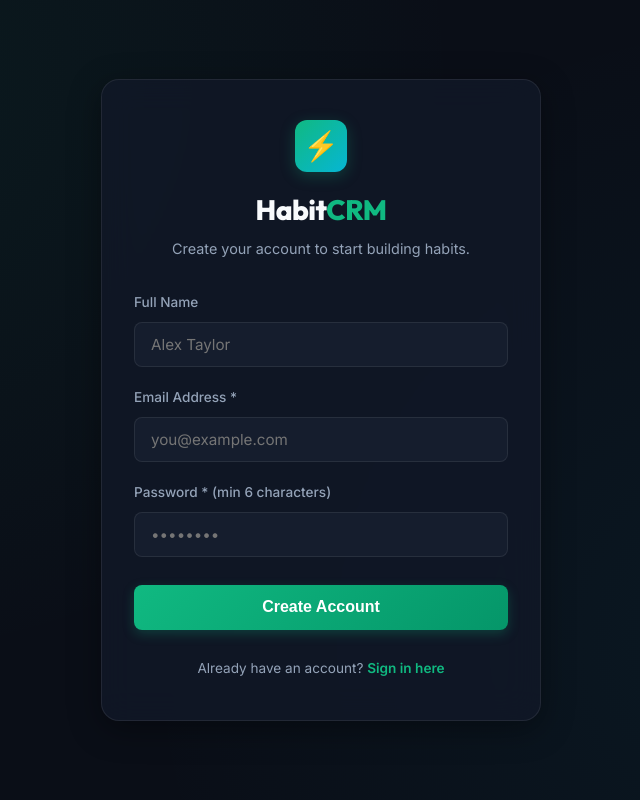
After one commit to iamshaneofc/Habit_CRM, a FastAPI app: template templates/register.html in a window 1280 px wide. The commit adds this page. Shown: the whole page, without its empty margins (319-959 px from the left). Run offline with FastAPI, Linux system fonts and the light colour scheme; the template is opened without the code that fills it, so the values that code supplies are empty.

Commit message:
feat(auth): add user authentication, bcrypt hashing, JWT session cookies, and protected routes

```diff
--- a/main.py
+++ b/main.py
@@ -4,7 +4,7 @@ from typing import Optional, List
 from contextlib import asynccontextmanager
 
 from fastapi import FastAPI, Depends, Request, HTTPException, Form
-from fastapi.responses import HTMLResponse, JSONResponse
+from fastapi.responses import HTMLResponse, JSONResponse, RedirectResponse
 from fastapi.staticfiles import StaticFiles
 from fastapi.templating import Jinja2Templates
 from pydantic import BaseModel, Field
@@ -13,7 +13,9 @@ from sqlalchemy.orm import Session
 from config import config
 import database
 from database import Base, get_db, check_and_stabilize_db
-from models import Habit, HabitLog
+from models import Habit, HabitLog, User
+import auth
+from auth import get_current_user, get_current_user_optional, SESSION_COOKIE_NAME
 from seed_data import seed_default_habits
 import services
 
@@ -60,6 +62,15 @@ templates = Jinja2Templates(directory="templates")
 # ========================================================
 # Pydantic Schemas for API Requests
 # ========================================================
+class LoginRequest(BaseModel):
+    email: str
+    password: str
+
+class RegisterRequest(BaseModel):
+    email: str
+    password: str = Field(..., min_length=6)
+    full_name: Optional[str] = None
+
 class ToggleRequest(BaseModel):
     habit_id: int
     date: str  # YYYY-MM-DD
@@ -84,18 +95,40 @@ class HabitUpdateRequest(BaseModel):
 # ========================================================
 # Web Pages
 # ========================================================
+@app.get("/login", response_class=HTMLResponse)
+async def login_page(request: Request, current_user: Optional[User] = Depends(get_current_user_optional)):
+    if current_user:
+        return RedirectResponse(url="/", status_code=303)
+    return templates.TemplateResponse("login.html", {"request": request})
+
+@app.get("/register", response_class=HTMLResponse)
+async def register_page(request: Request, current_user: Optional[User] = Depends(get_current_user_optional)):
+    if current_user:
+        return RedirectResponse(url="/", status_code=303)
+    return templates.TemplateResponse("register.html", {"request": request})
+
+@app.get("/logout")
+async def logout_redirect():
+    response = RedirectResponse(url="/login", status_code=303)
+    response.delete_cookie(SESSION_COOKIE_NAME)
+    return response
+
 @app.get("/", response_class=HTMLResponse)
 async def dashboard_page(
     request: Request,
     week_date: Optional[str] = None,
     month: Optional[int] = None,
     year: Optional[int] = None,
+    current_user: Optional[User] = Depends(get_current_user_optional),
     db: Session = Depends(get_db)
 ):
     """
     Main Habit Tracking Dashboard.
-    Shows the current Monday-to-Sunday view, month filters, streak metrics, and visual charts.
+    Requires authentication; redirects unauthenticated visitors to /login.
     """
+    if not current_user:
+        return RedirectResponse(url="/login", status_code=303)
+
     today = date.today()
     target_dt = today
 
@@ -126,6 +159,7 @@ async def dashboard_page(
 
     return templates.TemplateResponse("index.html", {
         "request": request,
+        "current_user": current_user,
         "grid": grid,
         "monthly_stats": monthly_stats,
         "db_info": db_info,
@@ -136,10 +170,89 @@ async def dashboard_page(
     })
 
 # ========================================================
-# REST API Endpoints
+# REST API Endpoints: Authentication
+# ========================================================
+@app.post("/api/auth/register")
+async def register_api(payload: RegisterRequest, db: Session = Depends(get_db)):
+    """Registers a new user account."""
+    clean_email = payload.email.lower().strip()
+    existing = db.query(User).filter(User.email == clean_email).first()
+    if existing:
+        raise HTTPException(status_code=400, detail="An account with this email already exists.")
+
+    user = User(
+        email=clean_email,
+        hashed_password=auth.hash_password(payload.password),
+        full_name=payload.full_name.strip() if payload.full_name else None,
+        is_active=True
+    )
+    db.add(user)
+    db.commit()
+    db.refresh(user)
+
+    token = auth.create_access_token({"sub": str(user.id), "email": user.email})
+    response = JSONResponse({
+        "success": True,
+        "message": "Account created successfully.",
+        "token": token,
+        "user": user.to_dict()
+    })
+    response.set_cookie(
+        key=SESSION_COOKIE_NAME,
+        value=token,
+        httponly=True,
+        samesite="lax",
+        max_age=7 * 24 * 3600
+    )
+    return response
+
+@app.post("/api/auth/login")
+async def login_api(payload: LoginRequest, db: Session = Depends(get_db)):
+    """Authenticates a user and issues an HTTP-only session cookie and JWT."""
+    clean_email = payload.email.lower().strip()
+    user = db.query(User).filter(User.email == clean_email).first()
+    if not user or not auth.verify_password(payload.password, user.hashed_password):
+        raise HTTPException(status_code=401, detail="Invalid email or password.")
+    if not user.is_active:
+        raise HTTPException(status_code=403, detail="Account is deactivated.")
+
+    token = auth.create_access_token({"sub": str(user.id), "email": user.email})
+    response = JSONResponse({
+        "success": True,
+        "message": "Signed in successfully.",
+        "token": token,
+        "user": user.to_dict()
+    })
+    response.set_cookie(
+        key=SESSION_COOKIE_NAME,
+        value=token,
+        httponly=True,
+        samesite="lax",
+        max_age=7 * 24 * 3600
+    )
+    return response
+
+@app.post("/api/auth/logout")
+async def logout_api():
+    """Clears the session cookie."""
+    response = JSONResponse({"success": True, "message": "Signed out successfully."})
+    response.delete_cookie(SESSION_COOKIE_NAME)
+    return response
+
+@app.get("/api/auth/me")
+async def get_me(current_user: User = Depends(get_current_user)):
+    """Returns details for the currently authenticated user."""
+    return {"success": True, "user": current_user.to_dict()}
+
+# ========================================================
+# REST API Endpoints: Habits
 # ========================================================
 @app.post("/api/habits/toggle")
-async def toggle_habit_day(payload: ToggleRequest, db: Session = Depends(get_db)):
+async def toggle_habit_day(
+    payload: ToggleRequest,
+    current_user: User = Depends(get_current_user),
+    db: Session = Depends(get_db)
+):
     """
     Toggles completion tick for a habit on a specific date.
     Returns the new state, streak count, and daily completion % for instant UI update.
@@ -198,13 +311,20 @@ async def toggle_habit_day(payload: ToggleRequest, db: Session = Depends(get_db)
     }
 
 @app.get("/api/habits")
-async def get_habits(db: Session = Depends(get_db)):
+async def get_habits(
+    current_user: User = Depends(get_current_user),
+    db: Session = Depends(get_db)
+):
     """Fetch all habits."""
     habits = db.query(Habit).order_by(Habit.display_order.asc(), Habit.id.asc()).all()
     return [h.to_dict() for h in habits]
 
 @app.post("/api/habits")
-async def create_habit(payload: HabitCreateRequest, db: Session = Depends(get_db)):
+async def create_habit(
+    payload: HabitCreateRequest,
+    current_user: User = Depends(get_current_user),
+    db: Session = Depends(get_db)
+):
     """Add a new custom habit."""
     habit = Habit(
         name=payload.name,
@@ -221,7 +341,12 @@ async def create_habit(payload: HabitCreateRequest, db: Session = Depends(get_db
     return {"success": True, "habit": habit.to_dict()}
 
 @app.put("/api/habits/{habit_id}")
-async def update_habit(habit_id: int, payload: HabitUpdateRequest, db: Session = Depends(get_db)):
+async def update_habit(
+    habit_id: int,
+    payload: HabitUpdateRequest,
+    current_user: User = Depends(get_current_user),
+    db: Session = Depends(get_db)
+):
     """Change / customize an existing habit."""
     habit = db.query(Habit).filter(Habit.id == habit_id).first()
     if not habit:
@@ -247,7 +372,11 @@ async def update_habit(habit_id: int, payload: HabitUpdateRequest, db: Session =
     return {"success": True, "habit": habit.to_dict()}
 
 @app.delete("/api/habits/{habit_id}")
-async def delete_habit(habit_id: int, db: Session = Depends(get_db)):
+async def delete_habit(
+    habit_id: int,
+    current_user: User = Depends(get_current_user),
+    db: Session = Depends(get_db)
+):
     """Delete a habit and its associated logs."""
     habit = db.query(Habit).filter(Habit.id == habit_id).first()
     if not habit:
@@ -257,13 +386,20 @@ async def delete_habit(habit_id: int, db: Session = Depends(get_db)):
     return {"success": True, "message": f"Habit '{habit.name}' deleted"}
 
 @app.post("/api/habits/reset-defaults")
-async def reset_default_habits(db: Session = Depends(get_db)):
+async def reset_default_habits(
+    current_user: User = Depends(get_current_user),
+    db: Session = Depends(get_db)
+):
     """Reset to the original 10 default habits."""
     seed_default_habits(db, force=True, seed_sample_logs=True)
     return {"success": True, "message": "Reset to 10 default habits successfully"}
 
 @app.get("/api/charts/weekly-data")
-async def get_weekly_chart_data(week_date: Optional[str] = None, db: Session = Depends(get_db)):
+async def get_weekly_chart_data(
+    week_date: Optional[str] = None,
+    current_user: User = Depends(get_current_user),
+    db: Session = Depends(get_db)
+):
     """Returns day-by-day Monday through Sunday completion data for Chart.js."""
     target_dt = date.fromisoformat(week_date) if week_date else date.today()
     grid = services.get_weekly_grid(db, target_dt)
--- a/requirements.txt
+++ b/requirements.txt
@@ -9,3 +9,5 @@ psycopg2-binary>=2.9.9
 pymysql>=1.1.0
 requests>=2.31.0
 alembic>=1.13.0
+bcrypt>=4.0.0
+pyjwt>=2.8.0
--- a/templates/index.html
+++ b/templates/index.html
@@ -46,6 +46,12 @@
                 <button class="btn btn-secondary" id="btn-manage-habits" onclick="openManageModal()">
                     ⚙️ Manage Habits
                 </button>
+                {% if current_user %}
+                <div class="user-pill-badge" id="user-badge" title="{{ current_user.email }}">
+                    <span class="user-pill-name">{{ current_user.full_name or current_user.email.split('@')[0] }}</span>
+                    <a href="/logout" class="btn-logout" id="btn-logout" title="Sign Out">Sign Out</a>
+                </div>
+                {% endif %}
             </div>
         </div>
     </header>
--- /dev/null
+++ b/templates/register.html
@@ -0,0 +1,189 @@
+<!DOCTYPE html>
+<html lang="en">
+<head>
+    <meta charset="UTF-8">
+    <meta name="viewport" content="width=device-width, initial-scale=1.0">
+    <title>Create Account — Habit CRM</title>
+    <meta name="description" content="Create your personal Habit CRM account to begin tracking daily consistency.">
+    <!-- Google Fonts: Inter & Outfit -->
+    <link rel="preconnect" href="https://fonts.googleapis.com">
+    <link rel="preconnect" href="https://fonts.gstatic.com" crossorigin>
+    <link href="https://fonts.googleapis.com/css2?family=Inter:wght@300;400;500;600;700&family=Outfit:wght@600;700;800&display=swap" rel="stylesheet">
+    <link rel="stylesheet" href="/static/css/style.css">
+    <style>
+        .auth-container {
+            min-height: 100vh;
+            display: flex;
+            align-items: center;
+            justify-content: center;
+            padding: 1.5rem;
+        }
+        .auth-card {
+            width: 100%;
+            max-width: 440px;
+            padding: 2.5rem 2rem;
+            border-radius: var(--radius-lg);
+            border: 1px solid var(--border-color);
+            background: var(--bg-card);
+            backdrop-filter: blur(16px);
+            -webkit-backdrop-filter: blur(16px);
+            box-shadow: var(--shadow-glass);
+        }
+        .auth-header {
+            text-align: center;
+            margin-bottom: 2rem;
+        }
+        .auth-logo {
+            width: 52px;
+            height: 52px;
+            margin: 0 auto 1rem;
+            background: linear-gradient(135deg, var(--accent-emerald), var(--accent-cyan));
+            border-radius: var(--radius-md);
+            display: flex;
+            align-items: center;
+            justify-content: center;
+            font-size: 1.8rem;
+            box-shadow: 0 4px 15px var(--accent-emerald-glow);
+        }
+        .auth-title {
+            font-size: 1.75rem;
+            font-weight: 800;
+            color: var(--text-primary);
+            margin-bottom: 0.25rem;
+        }
+        .auth-title span {
+            color: var(--accent-emerald);
+        }
+        .auth-sub {
+            color: var(--text-secondary);
+            font-size: 0.9rem;
+        }
+        .auth-error {
+            background: rgba(244, 63, 94, 0.15);
+            border: 1px solid rgba(244, 63, 94, 0.4);
+            color: #fca5a5;
+            padding: 0.75rem 1rem;
+            border-radius: var(--radius-sm);
+            margin-bottom: 1.25rem;
+            font-size: 0.85rem;
+            display: none;
+        }
+        .auth-field {
+            margin-bottom: 1.25rem;
+        }
+        .auth-label {
+            display: block;
+            margin-bottom: 0.5rem;
+            font-size: 0.85rem;
+            font-weight: 500;
+            color: var(--text-secondary);
+        }
+        .auth-input {
+            width: 100%;
+            padding: 0.75rem 1rem;
+            border-radius: var(--radius-sm);
+            border: 1px solid var(--border-color);
+            background: var(--bg-input);
+            color: var(--text-primary);
+            font-size: 0.95rem;
+            font-family: inherit;
+            transition: var(--transition);
+        }
+        .auth-input:focus {
+            outline: none;
+            border-color: var(--border-focus);
+            box-shadow: 0 0 0 3px var(--accent-emerald-glow);
+        }
+        .auth-btn {
+            width: 100%;
+            padding: 0.85rem;
+            margin-top: 0.5rem;
+            font-size: 1rem;
+            font-weight: 600;
+        }
+        .auth-footer {
+            margin-top: 1.75rem;
+            text-align: center;
+            font-size: 0.85rem;
+            color: var(--text-secondary);
+        }
+        .auth-footer a {
+            color: var(--accent-emerald);
+            text-decoration: none;
+            font-weight: 600;
+        }
+        .auth-footer a:hover {
+            text-decoration: underline;
+        }
+    </style>
+</head>
+<body class="dark-theme">
+    <div class="auth-container">
+        <div class="auth-card">
+            <div class="auth-header">
+                <div class="auth-logo">⚡</div>
+                <h1 class="auth-title">Habit<span>CRM</span></h1>
+                <p class="auth-sub">Create your account to start building habits.</p>
+            </div>
+
+            <div id="auth-error-box" class="auth-error"></div>
+
+            <form id="register-form" onsubmit="handleRegister(event)">
+                <div class="auth-field">
+                    <label for="full_name" class="auth-label">Full Name</label>
+                    <input type="text" id="full_name" class="auth-input" placeholder="Alex Taylor" autocomplete="name">
+                </div>
+
+                <div class="auth-field">
+                    <label for="email" class="auth-label">Email Address *</label>
+                    <input type="email" id="email" class="auth-input" required placeholder="you@example.com" autocomplete="email">
+                </div>
+
+                <div class="auth-field">
+                    <label for="password" class="auth-label">Password * (min 6 characters)</label>
+                    <input type="password" id="password" class="auth-input" required minlength="6" placeholder="••••••••" autocomplete="new-password">
+                </div>
+
+                <button type="submit" class="btn btn-primary auth-btn" id="reg-btn">Create Account</button>
+            </form>
+
+            <div class="auth-footer">
+                Already have an account? <a href="/login">Sign in here</a>
+            </div>
+        </div>
+    </div>
+
+    <script>
+        async function handleRegister(e) {
+            e.preventDefault();
+            const fullName = document.getElementById("full_name").value.trim();
+            const email = document.getElementById("email").value.trim();
+            const password = document.getElementById("password").value;
+            const errBox = document.getElementById("auth-error-box");
+            const btn = document.getElementById("reg-btn");
+
+            errBox.style.display = "none";
+            btn.disabled = true;
+            btn.textContent = "Creating account...";
+
+            try {
+                const res = await fetch("/api/auth/register", {
+                    method: "POST",
+                    headers: { "Content-Type": "application/json" },
+                    body: JSON.stringify({ email, password, full_name: fullName })
+                });
+                const data = await res.json();
+                if (!res.ok) {
+                    throw new Error(data.detail || "Registration failed");
+                }
+                window.location.href = "/";
+            } catch (err) {
+                errBox.textContent = err.message;
+                errBox.style.display = "block";
+                btn.disabled = false;
+                btn.textContent = "Create Account";
+            }
+        }
+    </script>
+</body>
+</html>
```
Also changed, not shown: PHASE_1_STATUS.md (+2 -2 lines), alembic/versions/e0c9f3d4842b_add_users_table.py (added, +49 -0 lines), auth.py (added, +98 -0 lines), models.py (+20 -0 lines), static/css/style.css (+37 -0 lines), templates/login.html (added, +183 -0 lines).
